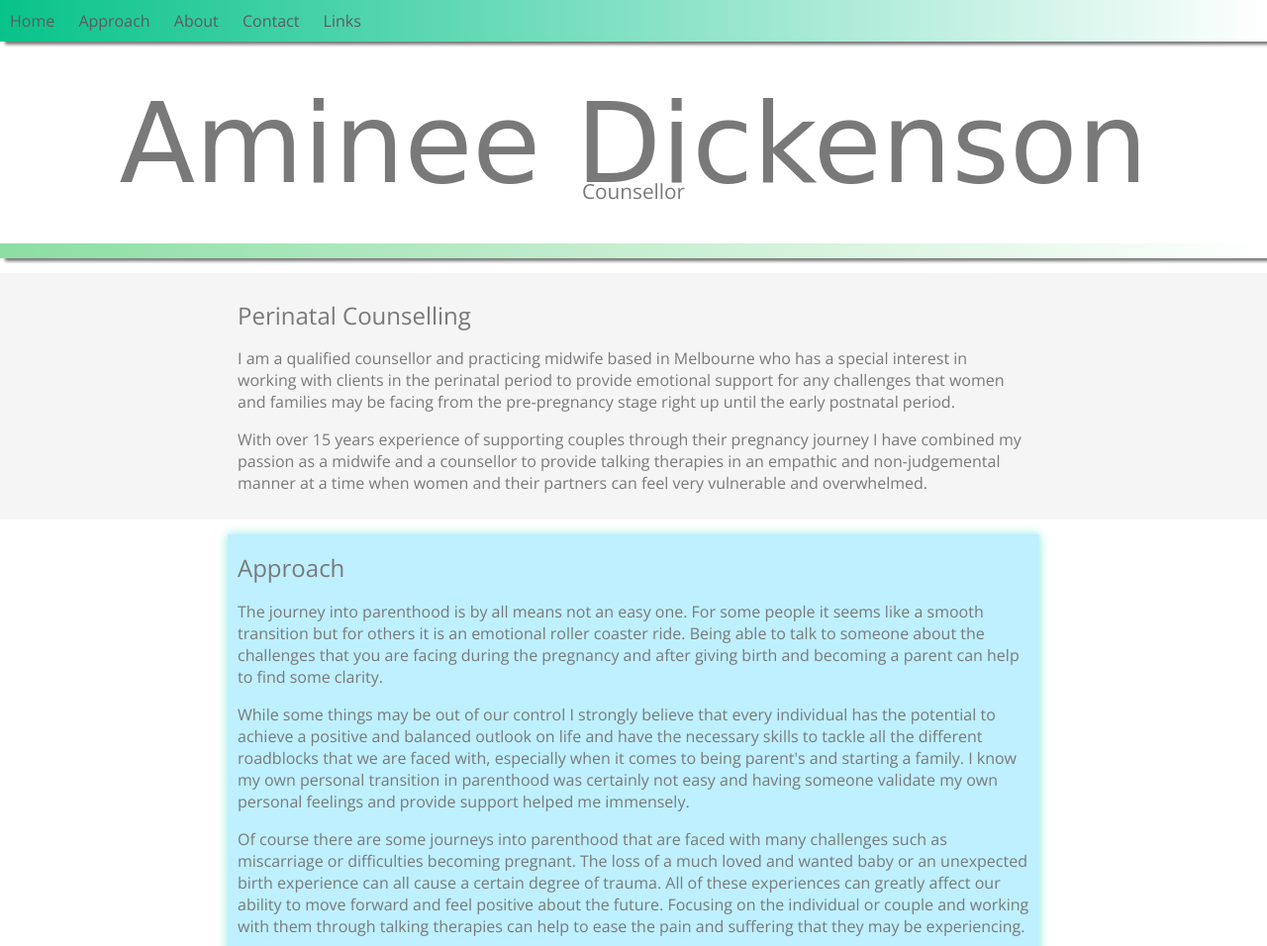
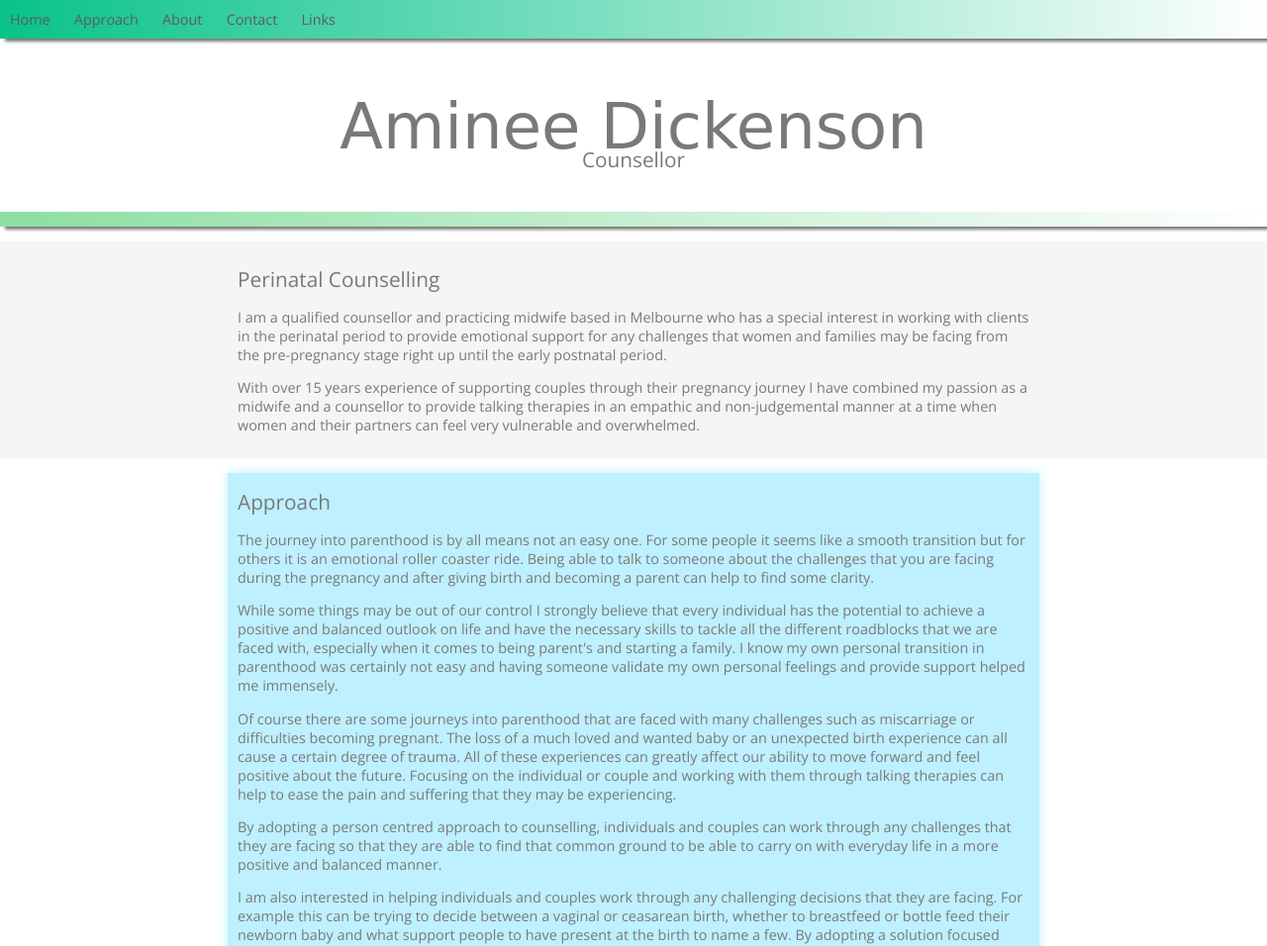
Before and after one commit to leedgbr/ad-counselling, a plain HTML site: page public/index.html in a window 1280 px wide. Shown: the top 956 px of the page at 99% size. Drawn offline with nearby package versions, Linux system fonts and the light colour scheme; a web font is replaced by a local one.

Commit message:
Font sizes and colours

```diff
--- a/public/style.css
+++ b/public/style.css
@@ -38,7 +38,7 @@
         display: inline-block;
         color: #000;
         font-style: normal;
-        font-size: 1.2em;
+        font-size: 0.9em;
         padding: 10px;
     }
 
@@ -82,7 +82,7 @@ a.anchor {
 
 .intro h1 {
     font-family: 'Stalemate', cursive;
-    font-size: 7em;
+    font-size: 4em;
     line-height: 0.6;
     margin: 0;
 }
@@ -116,7 +116,7 @@ hr {
 
 h1 {
     font-weight: normal;
-    font-size: 1.5em;
+    font-size: 1.3em;
 }
 
 .content1 {
@@ -129,7 +129,7 @@ h1 {
 .fuzzybox {
     background-color: #bef0ff;
     padding: 1px 10px 1px 10px;
-    box-shadow: 0px 0px 10px #88EBDA;
+    box-shadow: 0px 0px 10px #bef0ff;
 }
 
 .content1 div.container {
@@ -174,6 +174,10 @@ table {
 
 }
 
+p, li, td {
+    font-size: 0.9em
+}
+
 /* [DOES NOT MATTER] */
 html, body {
     padding: 0;
```
